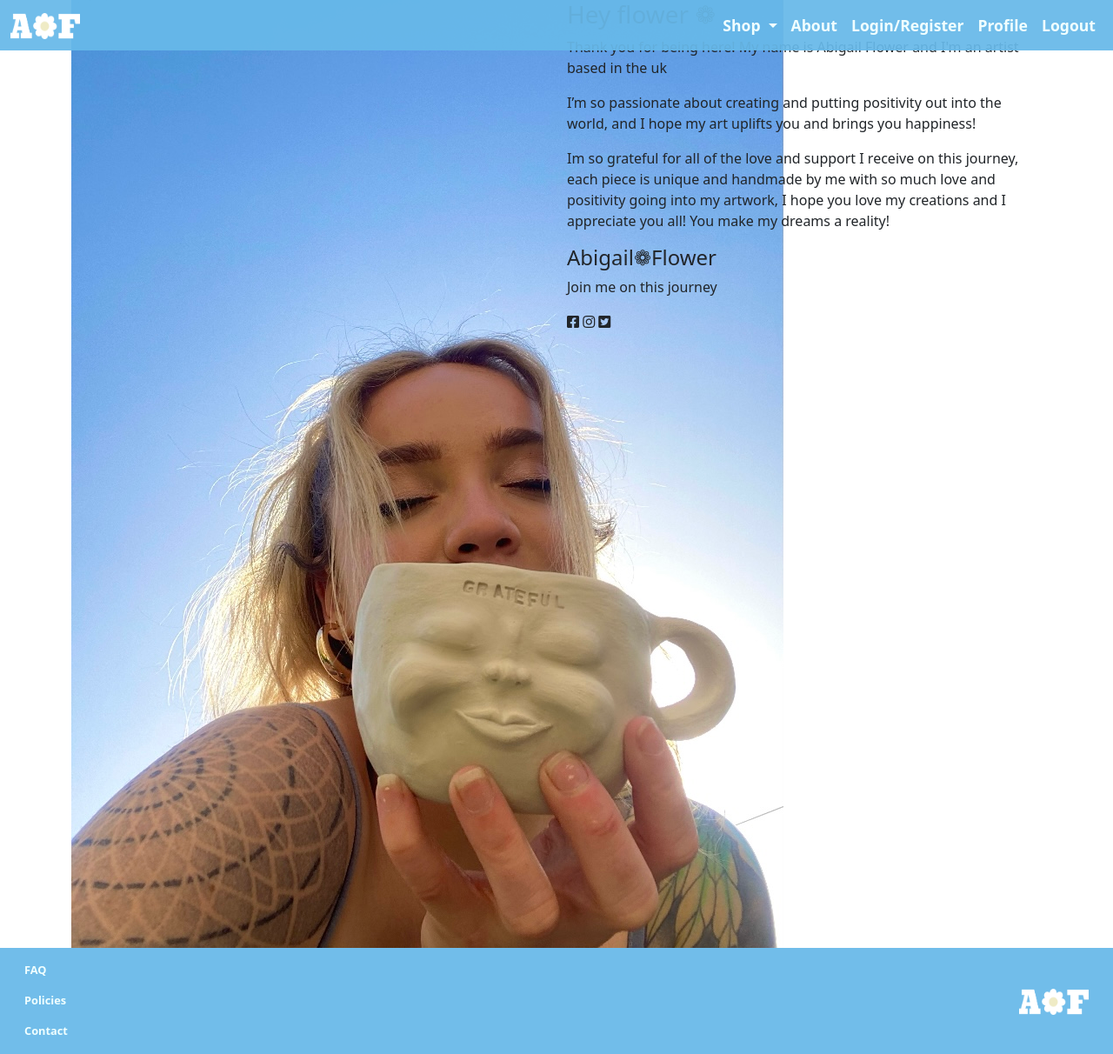
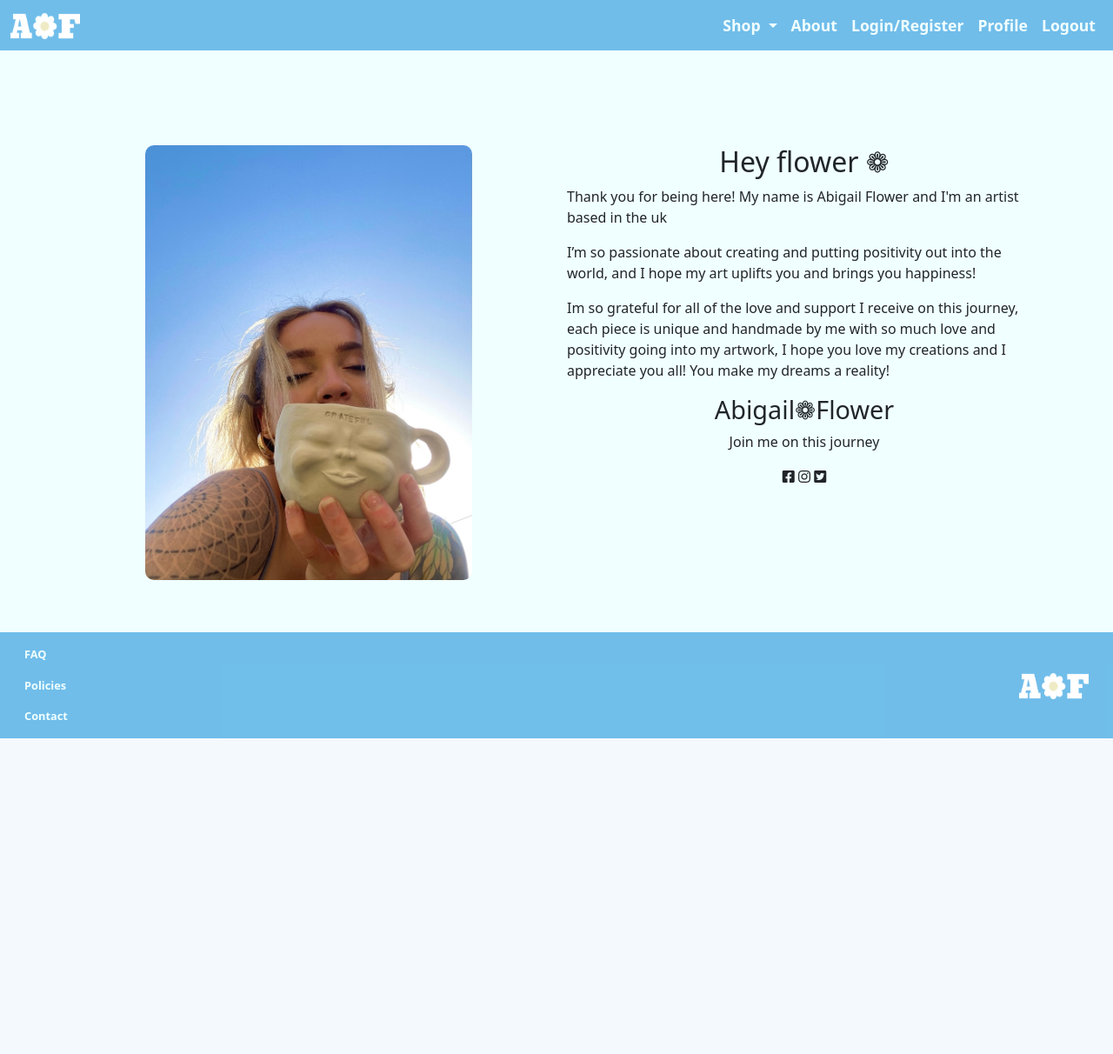
Before and after one commit to DevSteg/ab_flo_art, a Django app: page /about/ in a window 1280 px wide. Shown: the whole page at 87% size. After the commit the page ends 849 px from the top, so only its background shows below. Run offline with Django 3.2, Linux system fonts and the light colour scheme.

Commit message:
Style about template

```diff
--- a/static/css/base.css
+++ b/static/css/base.css
@@ -1,3 +1,8 @@
+body {
+    background-color: azure;
+    font-family: ;
+}
+
 .top-header {
     background: url(../img/bg_img_top.jpg) no-repeat center center fixed;
     background-size: cover;
@@ -38,6 +43,7 @@
 
 .cta-img-block {
     margin: 50px auto;
+    height: 50vh;
 }
 
 .img-block {
@@ -63,3 +69,31 @@
     background-color: rgba(0, 0, 0, 0.247);
 
 }
+
+.insta-section {
+    height: 50vh;
+}
+
+.about-section {
+    margin-top: 15%;
+    height: 70vh;
+    text-align: center;
+}
+
+.port-img {
+    height: 500px;
+    border-radius: 10px;
+}
+
+.p-block {
+    text-align: left;
+}
+
+.p-block-title {
+    font-size: 2rem;
+}
+
+.af-sign-off {
+    font-size: 1.8rem;
+
+}
```
